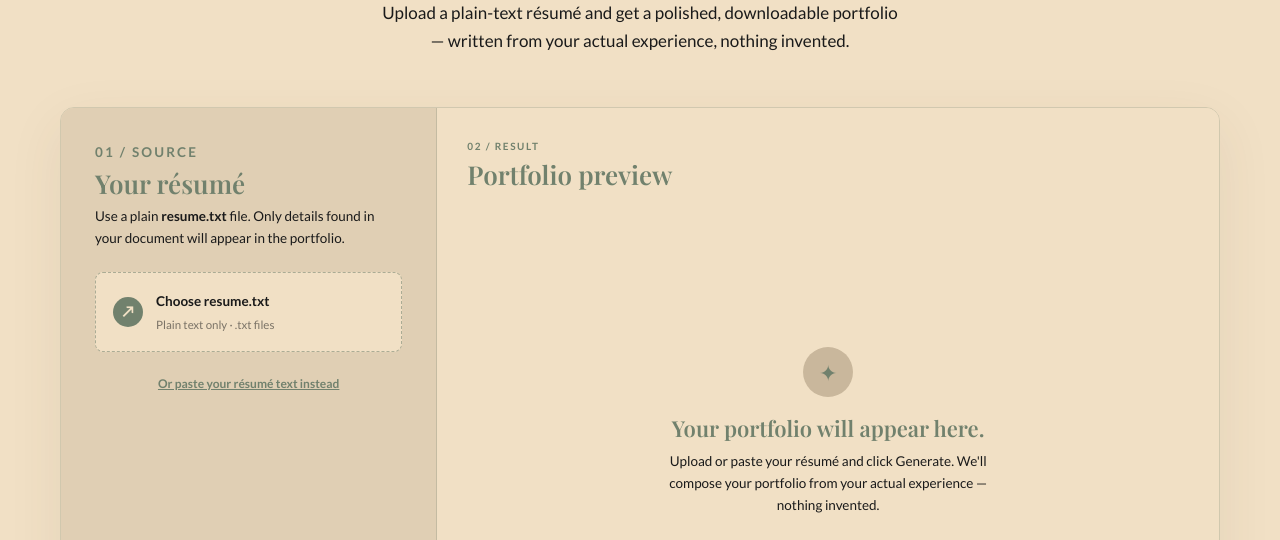
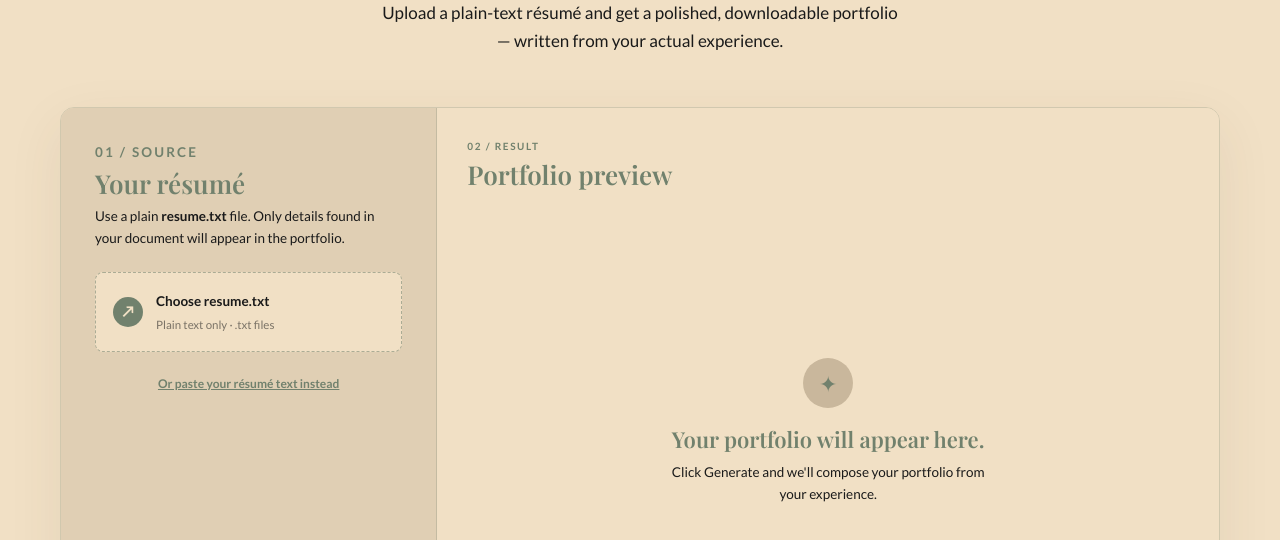
Before and after one commit to Anubhavsingh311/resume-to-portfolio, a plain HTML site: page index.html in a window 1280 px wide. Shown: the part 260-800 px from the top of the page. Drawn offline with nearby package versions, Linux system fonts and the light colour scheme; a web font is replaced by a local one.

Commit message:
Update résumé upload instructions for clarity
Removed the phrase 'nothing invented' from the résumé upload instructions.

```diff
--- a/index.html
+++ b/index.html
@@ -129,7 +129,7 @@
   <div class="intro">
     <span class="eyebrow">A one-file portfolio maker</span>
     <h1>Let your résumé<br><em>do the talking.</em></h1>
-    <p>Upload a plain-text résumé and get a polished, downloadable portfolio — written from your actual experience, nothing invented.</p>
+    <p>Upload a plain-text résumé and get a polished, downloadable portfolio — written from your actual experience.</p>
   </div>
 
   <div class="workspace">
@@ -172,7 +172,7 @@
       <div class="preview-empty" id="state-empty">
         <div class="ornament">✦</div>
         <h3>Your portfolio will appear here.</h3>
-        <p>Upload or paste your résumé and click Generate. We'll compose your portfolio from your actual experience — nothing invented.</p>
+        <p>Click Generate and  we'll compose your portfolio from your experience.</p>
       </div>
 
       <div class="loading-state" id="state-loading">
```
